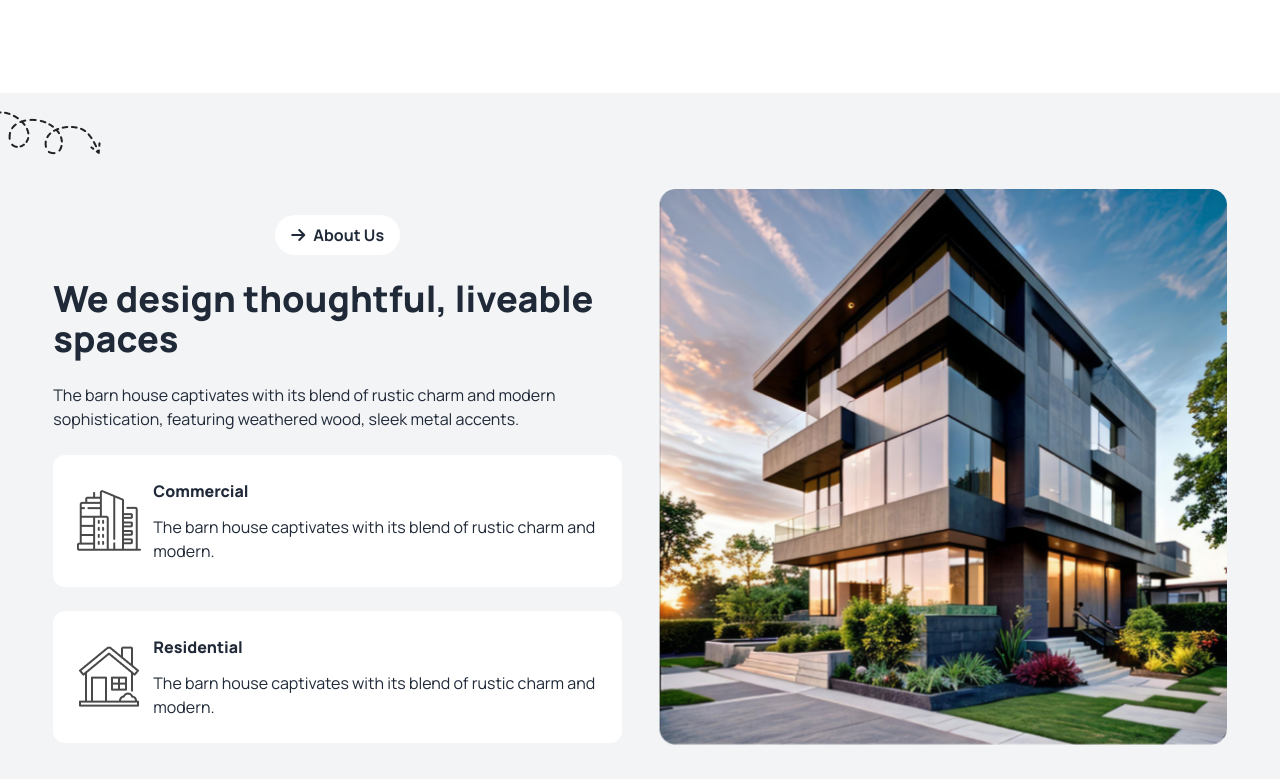
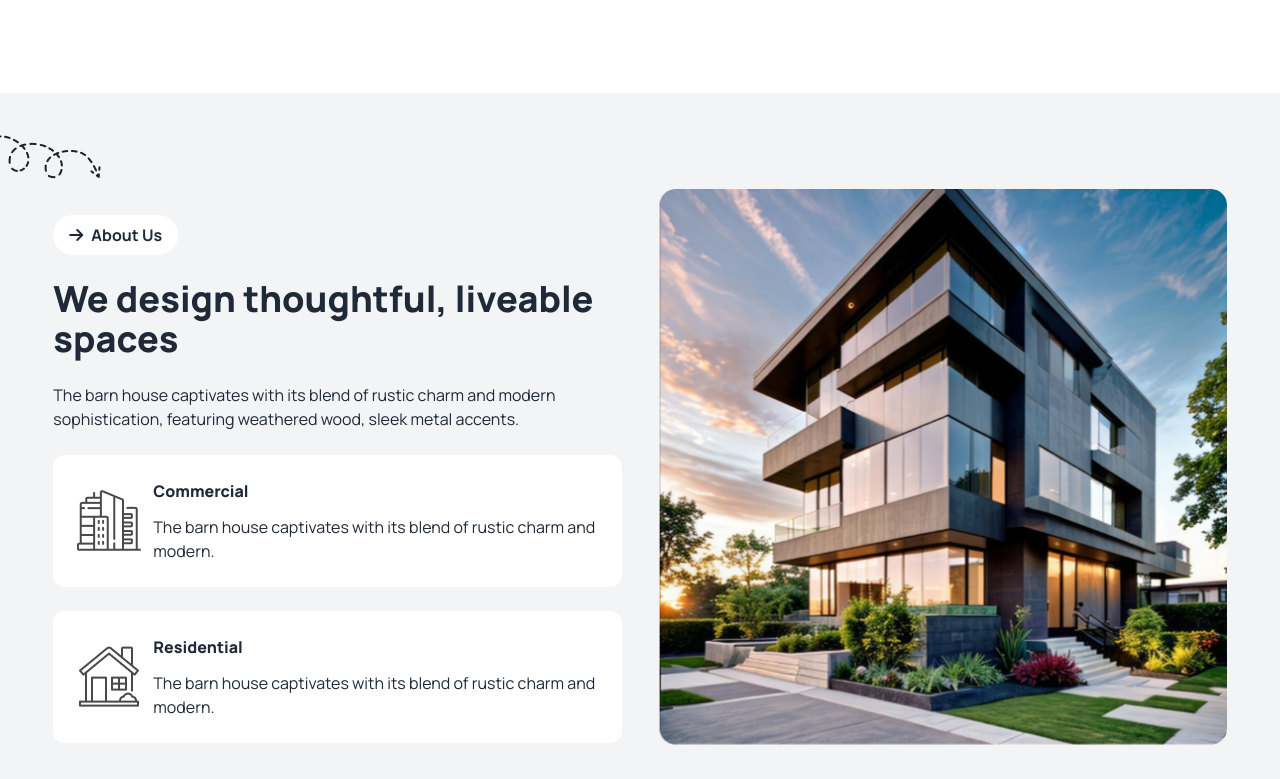
Before and after one commit to 96mdjanealam/rinterio-assignment-3, a plain HTML site: page index.html in a window 1280 px wide. Shown: the part 761-1540 px from the top of the page. Drawn offline with nearby package versions, Linux system fonts and the light colour scheme.

Commit message:
final submission

```diff
--- a/index.html
+++ b/index.html
@@ -92,7 +92,8 @@
         <!-- hero section -->
         <div class="flex flex-col items-center justify-center space-y-7 mt-5 mb-10 sm:mb-24">
             <img src="assets/banner.png" alt="">
-            <h1 class="font-black text-4xl sm:text-6xl text-center sm:w-[84%] leading-tight">A barn house of this design has a
+            <h1 class="font-black text-4xl sm:text-6xl text-center sm:w-[84%] leading-tight">A barn house of this design
+                has a
                 striking appearance</h1>
             <p class="text-center sm:w-[75%]">The barn house captivates with its blend of rustic charm and modern
                 sophistication, featuring weathered wood, sleek metal accents, and large windows that flood the space
@@ -110,10 +111,10 @@
             <div class="w-11/12 mx-auto flex flex-col sm:flex-row items-center justify-center gap-9 ">
                 <!-- text area -->
                 <div class="flex-1 space-y-6">
-                    <div class="space-y-6 relative flex flex-col items-center justify-center">
+                    <div class="space-y-6 relative flex flex-col items-center sm:items-start">
                         <!-- spiral arrow -->
-                        <img class="absolute -top-20 -left-20 hidden sm:block" src="assets/Vector.png" alt="">
-                        <div class=" inline-block px-4 py-2 rounded-full bg-white"><a href="" class="">
+                        <img class="absolute -top-14 -left-20 hidden sm:block" src="assets/Vector.png" alt="">
+                        <div class="inline-block px-4 py-2 rounded-full bg-white"><a href="" class="">
                                 <p class="font-bold"><i class="fa-solid fa-arrow-right mr-2"></i>About Us</p>
                             </a></div>
                         <h2 class="text-center sm:text-left text-4xl font-black">
@@ -411,7 +412,8 @@
                 wood, sleek metal accents.
             </p>
             <!-- links -->
-            <div class="my-3 sm:w-[90%] lg:w-[70%] mx-auto flex flex-col gap-5 text-center sm:flex-row sm:justify-between text-gray-300">
+            <div
+                class="my-3 sm:w-[90%] lg:w-[70%] mx-auto flex flex-col gap-5 text-center sm:flex-row sm:justify-between text-gray-300">
                 <a href="" class="hover:text-white">Home</a>
                 <a href="" class="hover:text-white">Services</a>
                 <a href="" class="hover:text-white">Portfolio</a>
```
Lines whose indentation alone changed are shown as unchanged.
